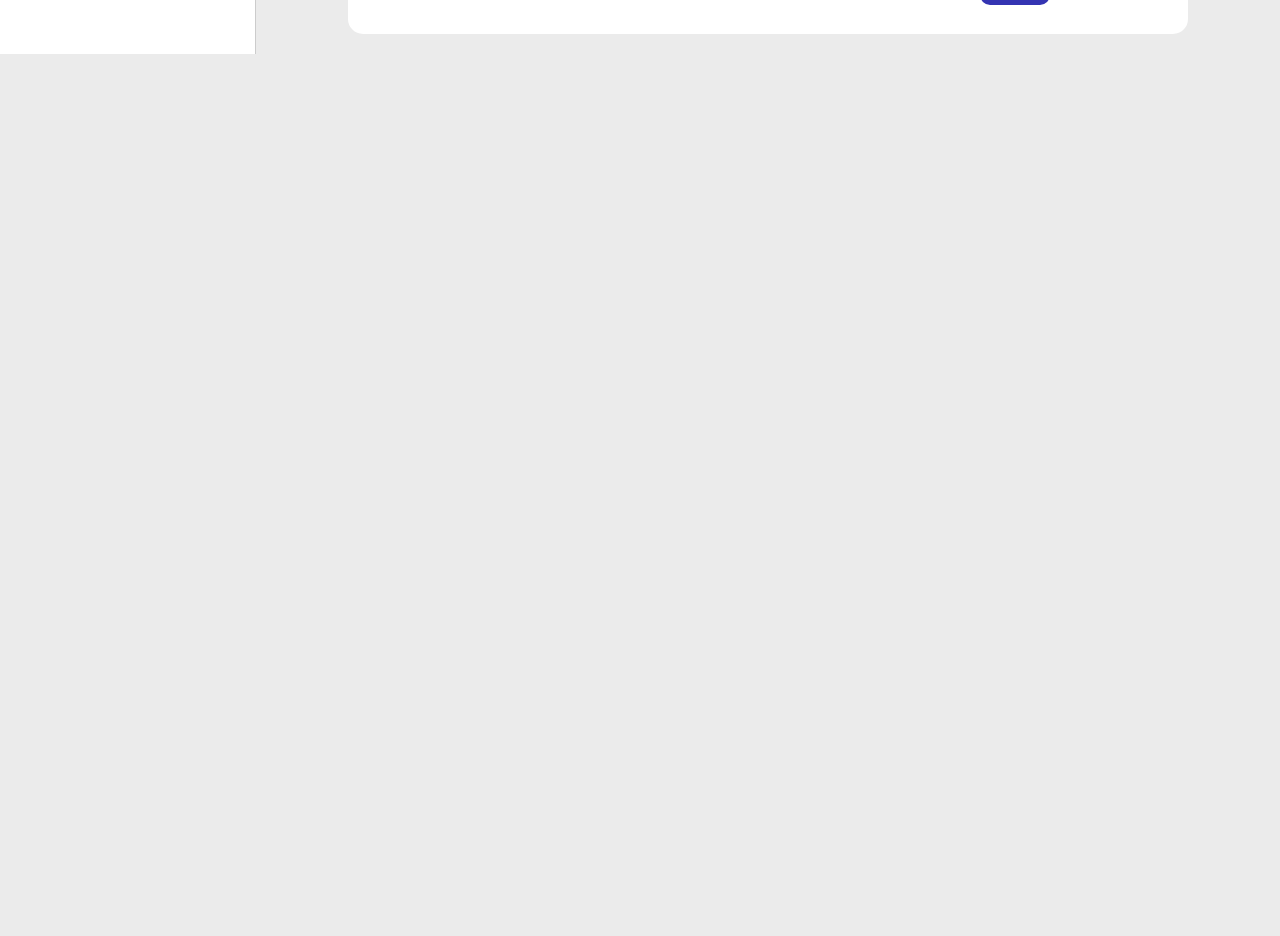
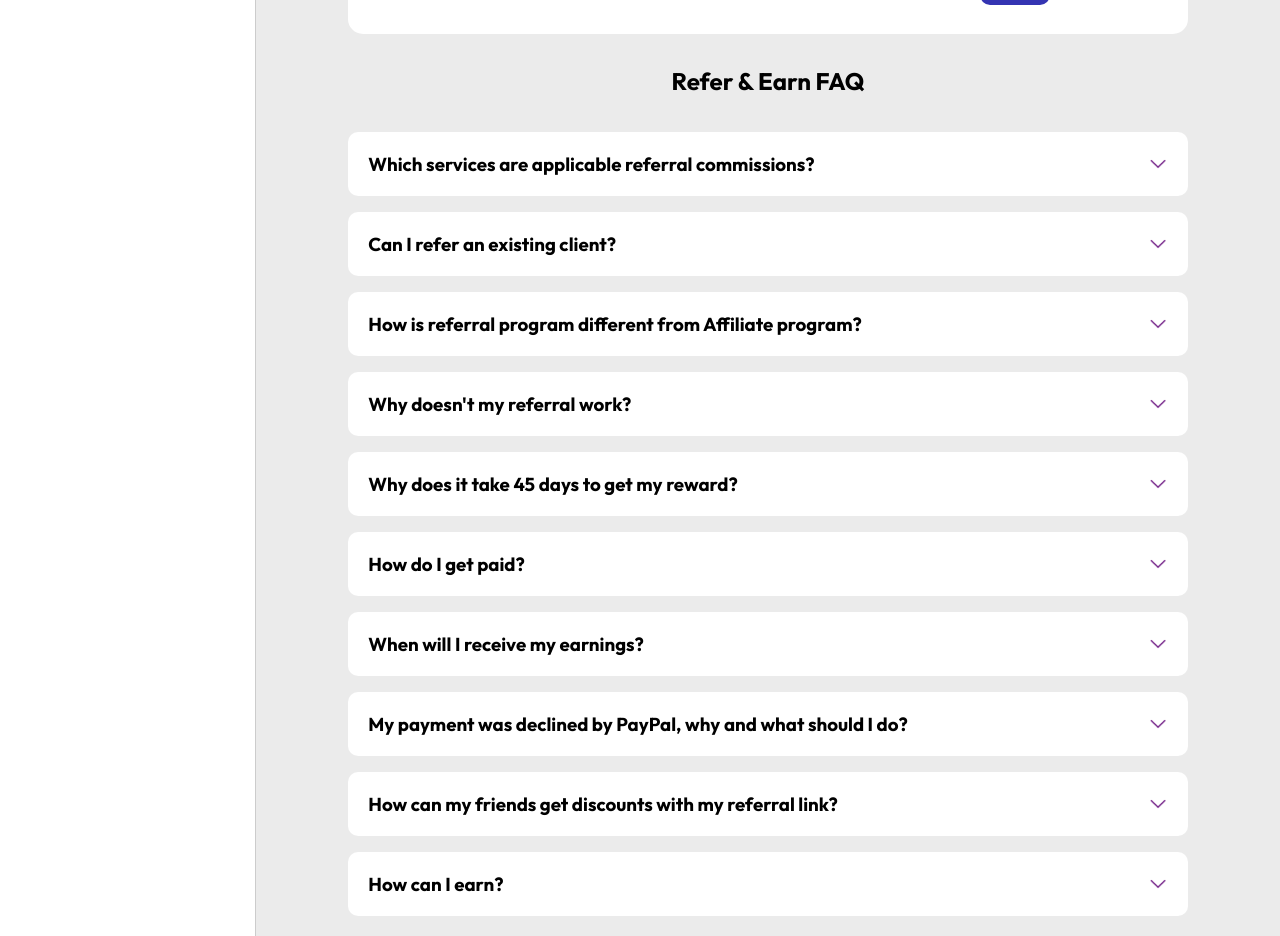
Before and after one commit to Elilaw179/hosting, a React (Vite) app: page / in a window 1280 px wide. Shown: the part 2740-3676 px from the top of the page. Before the commit the page ends 2794 px from the top, so only its background shows below. Built offline with nearby package versions, Linux system fonts and the light colour scheme; a web font is replaced by a local one.

Commit message:
fixing the faq contents

```diff
--- a/src/components/Body/Body.jsx
+++ b/src/components/Body/Body.jsx
@@ -13,7 +13,6 @@ import email_icon from "../../assets/email.png";
 import home_icon from "../../assets/home.png";
 import tick_icon from "../../assets/tick.png";
 import group_icon from "../../assets/groups.png";
-import mssg_icon from "../../assets/mssg.png";
 import Earning from "../Earning/Earning";
 
 const navItems = [
--- a/src/components/Earning/Earning.css
+++ b/src/components/Earning/Earning.css
@@ -1,5 +1,4 @@
 .earning-container {
-  /* border: 2px solid red; */
   width: 90%;
   margin: auto;
 }
@@ -80,7 +79,6 @@
   color: blue;
 }
 
-/* Small Cards */
 .total-com {
   background-color: #fff;
   border-radius: 15px;
@@ -122,8 +120,6 @@
   background-color: #fff;
 }
 
-
-/* Referral Section */
 .ref-content {
   width: 70%;
   text-align: center;
@@ -132,11 +128,11 @@
   background-color: #fff;
 }
 
-.ref-content p{
+.ref-content p {
   margin-top: 1rem;
   color: rgb(174, 174, 174);
 }
-.ref-content h3{
+.ref-content h3 {
   margin-top: 2rem;
 }
 
@@ -175,7 +171,6 @@
   border: none;
   outline: none;
   background-color: rgb(235, 235, 235);
-
 }
 
 .referral-input-icon {
@@ -209,21 +204,41 @@
   padding: 4px;
 }
 
+.faq-container {
+  margin-top: 2rem;
+}
 
+.faq-container h2 {
+  text-align: center;
+}
 
-@media (max-width: 1600px){
+.questions {
+  margin-top: 1rem;
+}
 
-  .referral-input{
+.questions div {
+  background-color: #fff;
+  display: flex;
+  justify-content: space-between;
+  padding: 20px;
+  align-items: center;
+  border-radius: 10px;
+}
+
+.questions img {
+  width: 20px;
+  height: 20px;
+}
+
+@media (max-width: 1600px) {
+  .referral-input {
     width: 100%;
     gap: 10px;
   }
 }
-
-
-/* Adjust total-com and earning-cards between 1000px and 1700px */
 @media (min-width: 1000px) and (max-width: 1700px) {
   .earning-cards {
-    grid-template-columns: repeat(3, 1fr); /* 3 equal columns */
+    grid-template-columns: repeat(3, 1fr);
     gap: 20px;
   }
 
@@ -243,20 +258,12 @@
   }
 }
 
-
-
-
-
-/* ✅ Responsive Breakpoints */
-
-/* Large Tablets */
 @media (max-width: 1200px) {
   .earning-cards {
     grid-template-columns: 2fr 1fr 1fr;
   }
 }
 
-/* Tablets */
 @media (max-width: 992px) {
   .earning-cards {
     grid-template-columns: 1fr 1fr;
@@ -267,7 +274,6 @@
   }
 }
 
-/* Mobile */
 @media (max-width: 768px) {
   .earning-cards {
     display: flex;
@@ -275,7 +281,8 @@
     gap: 20px;
   }
 
-  .pay-card, .total-com {
+  .pay-card,
+  .total-com {
     width: 100%;
     max-width: 100%;
   }
@@ -322,7 +329,6 @@
   }
 }
 
-/* Extra Small */
 @media (max-width: 500px) {
   .ref-content {
     width: 95%;
--- a/src/components/Earning/Earning.jsx
+++ b/src/components/Earning/Earning.jsx
@@ -6,24 +6,40 @@ import gift_icon from "../../assets/gift.png";
 import pen_icon from "../../assets/pen.png";
 import copy_icon from "../../assets/copy.png";
 import hands_shake from "../../assets/hand_shake.webp";
+import down_arrow from "../../assets/down_arrow.png";
+
+const faqQuestions = [
+  "Which services are applicable referral commissions?",
+  "Can I refer an existing client?",
+  "How is referral program different from Affiliate program?",
+  "Why doesn't my referral work?",
+  "Why does it take 45 days to get my reward?",
+  "How do I get paid?",
+  "When will I receive my earnings?",
+  "My payment was declined by PayPal, why and what should I do?",
+  "How can my friends get discounts with my referral link?",
+  "How can I earn?"
+];
 
 const Earning = () => {
   return (
     <div className="earning-container">
+
       <div className="earning-cards">
         <div className="pay-card">
           <div className="com-div">
             <h4>Commission payout</h4>
-            <img src={i_icon} alt="" />
+            <img src={i_icon} alt="info icon" />
           </div>
+
           <div className="amount">
             <h1>US$ 0</h1>
             <h3>$50</h3>
           </div>
+
           <hr />
-          <p className="com-approval">
-            You don't have any approved commission yet
-          </p>
+          <p className="com-approval">You don't have any approved commission yet</p>
+
           <div className="payout-method">
             <p>Add payout method</p>
             <p className="pay-blue">Paypal</p> or
@@ -31,49 +47,58 @@ const Earning = () => {
           </div>
         </div>
 
-        <div className="total-com">
-          <div>
-            <img src={gift_icon} alt="" />
-            <h1>$0</h1>
-            <p>Total commission paid out </p>
+        {[
+          { icon: gift_icon, amount: "$0", text: "Total commission paid out" },
+          { icon: group_icon, amount: "0", text: "Total referrals" }
+        ].map((item, index) => (
+          <div className="total-com" key={index}>
+            <div>
+              <img src={item.icon} alt="stat icon" />
+              <h1>{item.amount}</h1>
+              <p>{item.text}</p>
+            </div>
           </div>
-        </div>
-        <div className="total-com">
-          <div>
+        ))}
+      </div>
 
-            <img src={group_icon} alt="" />
-            <h1> 0</h1>
-            <p>Total referrals </p>
-          </div>
-        </div>
-      </div>
       <div className="referral-container">
         <div className="ref-content">
-          <img src={hands_shake} alt="" />
-          <h3>
-            Refer a friend and earn a 40% commission for Cloud and VPS (20% for
-            Web Hosting plans).
-          </h3>
-          <p>They 'll get 20% discount too</p>
+          <img src={hands_shake} alt="Handshake" />
+          <h3>Refer a friend and earn a 40% commission for Cloud and VPS (20% for Web Hosting plans).</h3>
+          <p>They'll get 20% discount too</p>
 
           <div className="referral-input">
             <div className="referral-input-wrapper">
               <span className="referral-input-icon">
-                <img src={pen_icon} alt="" />
+                <img src={pen_icon} alt="pen icon" />
               </span>
               <input
                 type="text"
-                name="text"
                 placeholder="https://hostingerdsjkchdhskchfbvjcjjcjj"
               />
             </div>
             <button>
-              <img src={copy_icon} alt="" />
+              <img src={copy_icon} alt="copy icon" />
             </button>
           </div>
         </div>
       </div>
+      <div className="faq-container">
+        <h2>Refer & Earn FAQ</h2>
+        <br />
+
+        {faqQuestions.map((question, idx) => (
+          <div className="questions" key={idx}>
+            <div>
+              <h3>{question}</h3>
+              <img src={down_arrow} alt="arrow down" />
+            </div>
+          </div>
+        ))}
+      </div>
+
     </div>
   );
 };
+
 export default Earning;
```
Also changed, not shown: src/assets/down_arrow.png (added).
